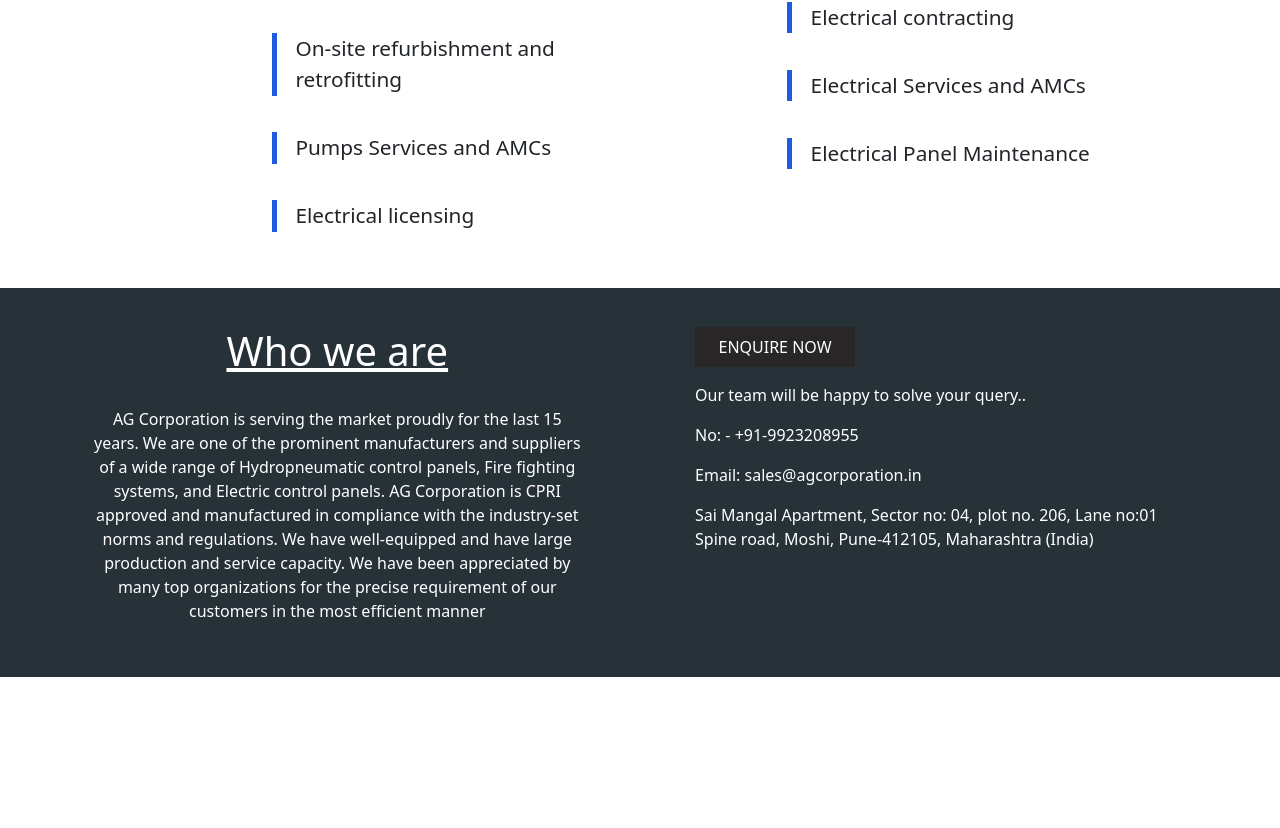
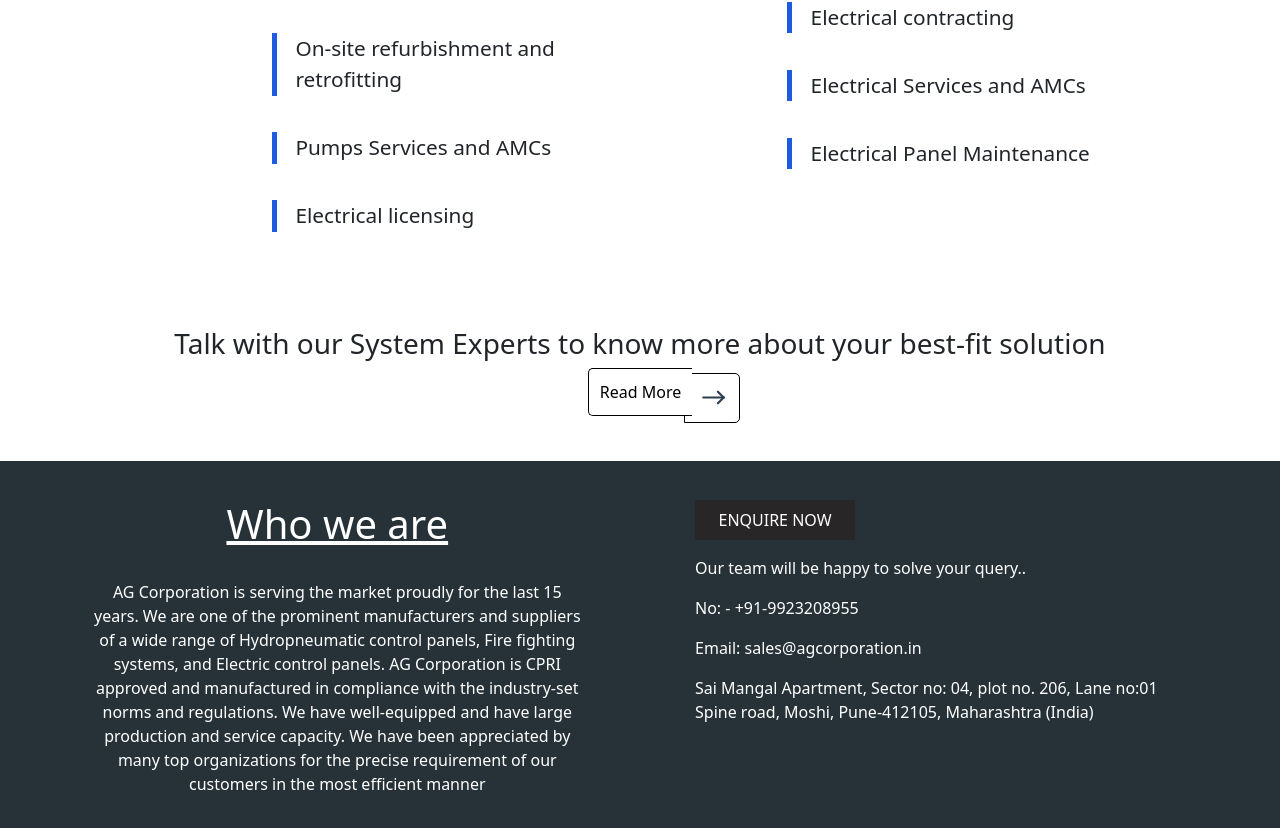
Before and after one commit to PranavShelke4/ag-crop-new, a React (Create React App) app: page /after-sales-services in a window 1280 px wide. Shown: the part 1545-2373 px from the top of the page. Before the commit the page ends 2222 px from the top, so only its background shows below. Built offline with nearby package versions, Linux system fonts and the light colour scheme.

Commit message:
Add QuickContact component to AfterSalesServices, ElectricalControlPanel, ElectricalServices, and FireFightingServices pages

```diff
--- /dev/null
+++ b/src/Component/Services/QuickContact.jsx
@@ -0,0 +1,42 @@
+import React from "react";
+import { NavLink } from "react-router-dom";
+import "../../Style/Services/QuickContact.css";
+
+function QuickContact() {
+  return (
+    <div className="QuickContact">
+      <h3>
+        Talk with our System Experts to know more about your best-fit solution
+      </h3>
+      <div className="QuickContact-btn-box">
+        <button className="QuickContact-btn">
+          <NavLink className="QuickContact-btn-link" to={"/contact-us"}>
+            Read More
+          </NavLink>
+        </button>
+        <div className="QuickContact-btn-2">
+          <svg
+            xmlns="http://www.w3.org/2000/svg"
+            class="icon icon-tabler icon-tabler-arrow-narrow-right"
+            width="35"
+            height="35"
+            viewBox="0 0 24 24"
+            stroke-width="1.5"
+            stroke="#2c3e50"
+            fill="none"
+            stroke-linecap="round"
+            stroke-linejoin="round"
+          >
+            <path stroke="none" d="M0 0h24v24H0z" fill="none" />
+            <path d="M5 12l14 0" />
+            <path d="M15 16l4 -4" />
+            <path d="M15 8l4 4" />
+          </svg>
+        </div>
+      </div>
+
+    </div>
+  );
+}
+
+export default QuickContact;
--- a/src/Pages/AfterSalesServices.jsx
+++ b/src/Pages/AfterSalesServices.jsx
@@ -2,12 +2,14 @@ import React from "react";
 import Header from "../Component/Services/After Sales Services/Header"
 import SecendSection from "../Component/Services/After Sales Services/SecendSection"
 import WideRange from "../Component/Services/After Sales Services/WideRange"
+import QuickContact from "../Component/Services/QuickContact"
 
 function AfterSalesServices() {
   return <div>
     <Header />
     <SecendSection />
     <WideRange />
+    <QuickContact />
   </div>;
 }
 
--- a/src/Pages/ElectricalControlPanel.jsx
+++ b/src/Pages/ElectricalControlPanel.jsx
@@ -3,6 +3,7 @@ import Header from "../Component/Services/Electrical Control Panel/Header";
 import WeHelpYou from "../Component/Services/Electrical Control Panel/WeHelpYou";
 import ServicesInfo from "../Component/Services/Electrical Control Panel/ServicesInfo";
 import WideRange from "../Component/Services/Electrical Control Panel/WideRange";
+import QuickContact from "../Component/Services/QuickContact"
 
 function ElectricalControlPanel() {
   return (
@@ -11,6 +12,7 @@ function ElectricalControlPanel() {
       <WeHelpYou />
       <ServicesInfo />
       <WideRange />
+      <QuickContact />
     </>
   );
 }
--- a/src/Pages/ElectricalServices.jsx
+++ b/src/Pages/ElectricalServices.jsx
@@ -2,6 +2,7 @@ import React from "react";
 import Header from "../Component/Services/Electrical Services/Header";
 import SecendSection from "../Component/Services/Electrical Services/SecendSection";
 import WideRange from "../Component/Services/Electrical Services/WideRange"
+import QuickContact from "../Component/Services/QuickContact"
 
 function ElectricalServices() {
   return (
@@ -9,6 +10,7 @@ function ElectricalServices() {
       <Header />
       <SecendSection />
       <WideRange />
+      <QuickContact />
     </div>
   );
 }
--- a/src/Pages/FireFightingServices.jsx
+++ b/src/Pages/FireFightingServices.jsx
@@ -2,13 +2,15 @@ import React from "react";
 import Header from "../Component/Services/Fire Fighting Services/Header";
 import SecendSection from "../Component/Services/Fire Fighting Services/SecendSection";
 import ServicesInfo from "../Component/Services/Fire Fighting Services/ServicesInfo";
+import QuickContact from "../Component/Services/QuickContact"
 
 function FireFightingServices() {
   return (
     <div>
       <Header />
       <SecendSection />
-      <ServicesInfo />{" "}
+      <ServicesInfo />
+      <QuickContact />
     </div>
   );
 }
--- /dev/null
+++ b/src/Style/Services/QuickContact.css
@@ -0,0 +1,52 @@
+.QuickContact{
+    padding: 3% 7%;
+    text-align: center;
+}
+
+.QuickContact-btn {
+    background-color: white;
+    border: solid black 1px;
+    border-right: none;
+    border-top-left-radius: 5px;
+    border-bottom-left-radius: 5px;
+    padding: 1%;
+  }
+
+  .QuickContact-btn:hover {
+    background-color: black;
+  }
+
+  .QuickContact-btn:hover .QuickContact-btn-link {
+    color: white;
+  }
+
+  .QuickContact-btn-2 {
+    background-color: white;
+    border: solid black 1px;
+    border-top-right-radius: 5px;
+    border-bottom-right-radius: 5px;
+    padding: 0.6% 1%;
+    max-width: 3.5rem;
+    margin-top: -3.95%;
+    margin-left: 54%;
+  }
+
+  .QuickContact-btn-link {
+    text-decoration: none;
+    color: black;
+  }
+
+  @media screen and (max-width: 768px) {
+    .QuickContact-btn {
+        padding: 2% 5%;
+        border: solid black 1px;
+    border-top-right-radius: 5px;
+    border-bottom-right-radius: 5px;
+    }
+
+    .QuickContact-btn-2 {
+       display: none;
+    }
+
+
+  }
```
